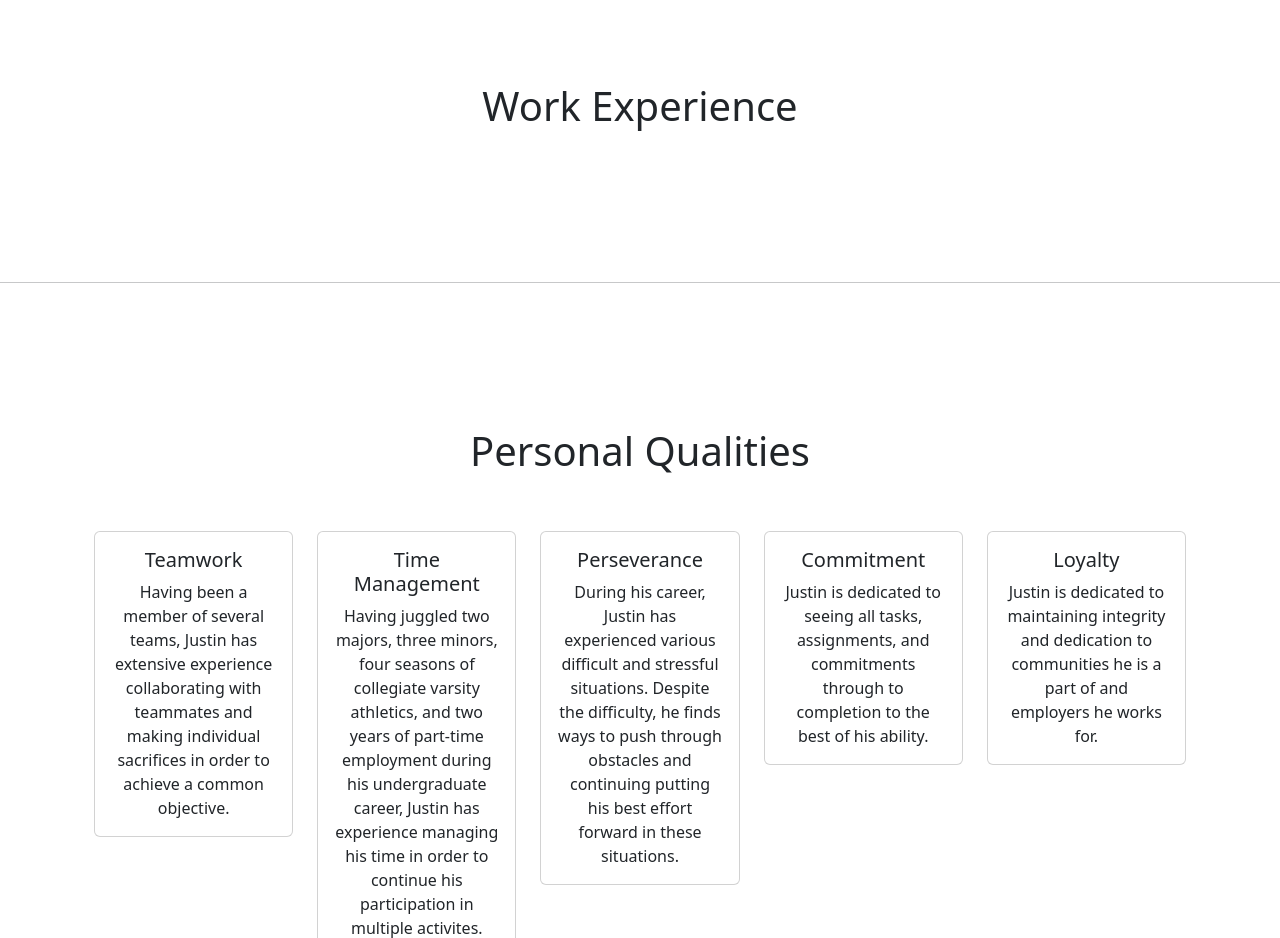
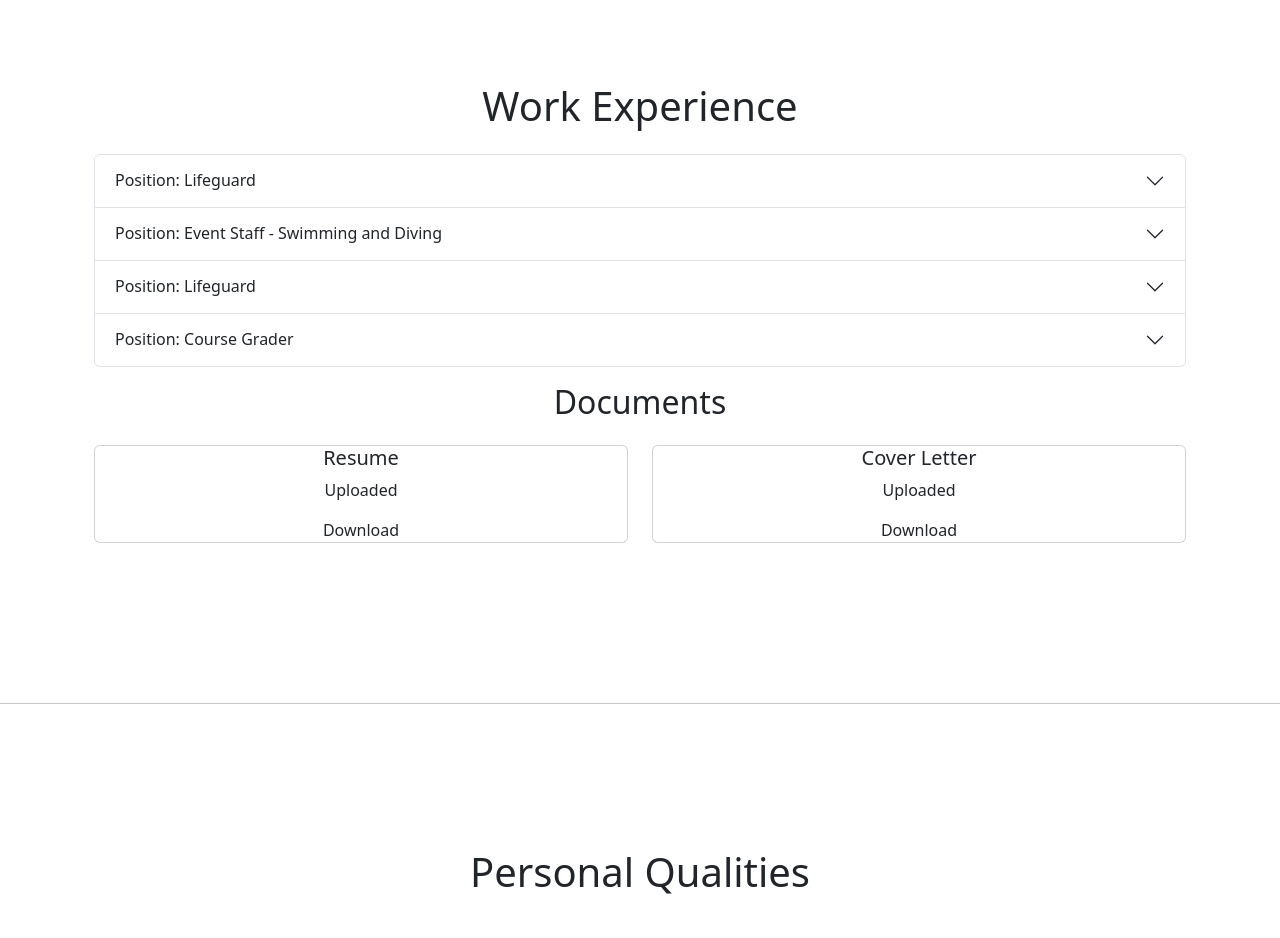
Before and after one commit to jmoczynski/personal-profile, a React (Create React App) app: page / in a window 1280 px wide. Shown: the part 1600-2538 px from the top of the page. Built offline with nearby package versions, Linux system fonts and the light colour scheme.

Commit message:
worked on Work Experience page

```diff
--- a/src/components/WorkPage.js
+++ b/src/components/WorkPage.js
@@ -1,9 +1,74 @@
 import Container from "react-bootstrap/Container";
+import {Row, Col} from "react-bootstrap";
+import Card from "react-bootstrap/Card";
+import Accordion from "react-bootstrap/Accordion";
 
 function WorkPage(){
     return(
         <Container>
             <h1 className="text-center">Work Experience</h1>
+
+            <Row>
+                <Accordion>
+                    <Accordion.Item eventKey="0">
+                        <Accordion.Header>Position: Lifeguard</Accordion.Header>
+                        <Accordion.Body>
+                            <p><b>Company</b>: Worcester Polytechic Institute</p>
+                            <p><b>Location</b>: Worcester, MA</p>
+                            <p><b>Date Started</b>: May 2022</p>
+                            <p><b>Date Ended</b>: May 2023</p>
+                            <p><b>Description</b>:</p>
+                        </Accordion.Body>
+                    </Accordion.Item>
+                    <Accordion.Item eventKey="1">
+                        <Accordion.Header>Position: Event Staff - Swimming and Diving</Accordion.Header>
+                        <Accordion.Body>
+                            <p><b>Company</b>: Worcester Polytechnic Institute</p>
+                            <p><b>Location</b>: Worcester, MA</p>
+                            <p><b>Date Started</b>: October 2021</p>
+                            <p><b>Date Ended</b>: May 2022</p>
+                            <p><b>Description</b>:</p>
+                        </Accordion.Body>
+                    </Accordion.Item>
+                    <Accordion.Item eventKey="2">
+                        <Accordion.Header>Position: Lifeguard</Accordion.Header>
+                        <Accordion.Body>
+                            <p><b>Company</b>: Ithaca College</p>
+                            <p><b>Location</b>: Ithaca, NY</p>
+                            <p><b>Date Started</b>: June 2019</p>
+                            <p><b>Date Ended</b>: May 2021</p>
+                            <p><b>Description</b>:</p>
+                        </Accordion.Body>
+                    </Accordion.Item>
+                    <Accordion.Item eventKey="3">
+                        <Accordion.Header>Position: Course Grader</Accordion.Header>
+                        <Accordion.Body>
+                            <p><b>Company</b>: Ithaca College</p>
+                            <p><b>Location</b>: Ithaca, NY</p>
+                            <p><b>Date Started</b>: January 2019</p>
+                            <p><b>Date Ended</b>: May 2019</p>
+                            <p><b>Description</b>:</p>
+                        </Accordion.Body>
+                    </Accordion.Item>
+                </Accordion>
+            </Row>
+            <h2>Documents</h2>
+            <Row>
+                <Col>
+                    <Card>
+                        <Card.Title>Resume</Card.Title>
+                        <Card.Text>Uploaded </Card.Text>
+                        <a>Download</a>
+                    </Card>
+                </Col>
+                <Col>
+                    <Card>
+                        <Card.Title>Cover Letter</Card.Title>
+                        <Card.Text>Uploaded </Card.Text>
+                        <a>Download</a>
+                    </Card>
+                </Col>
+            </Row>
         </Container>
     );
 }
```
Also changed, not shown: 1 other file (tests, documents, lock files or other folders).
